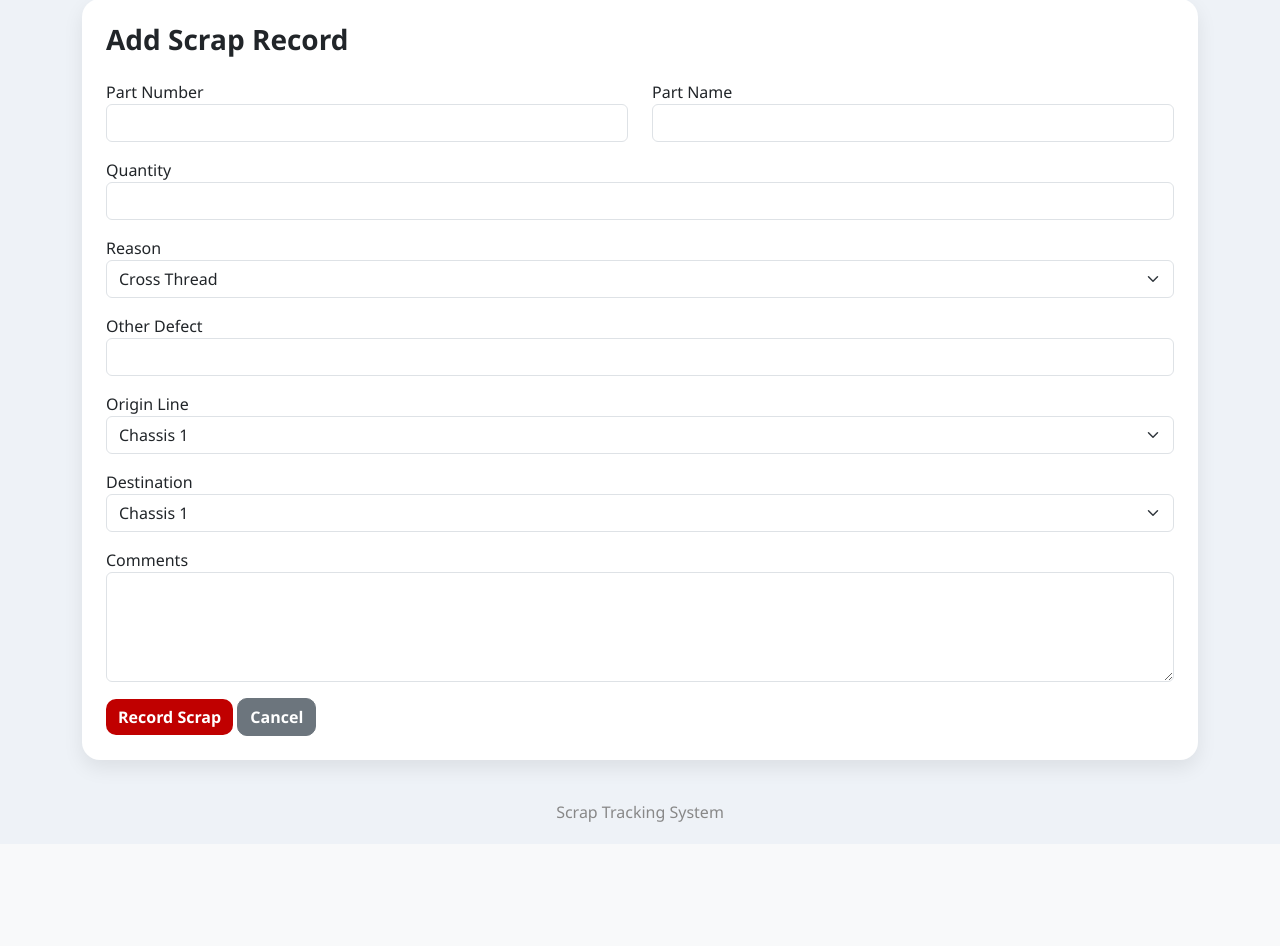
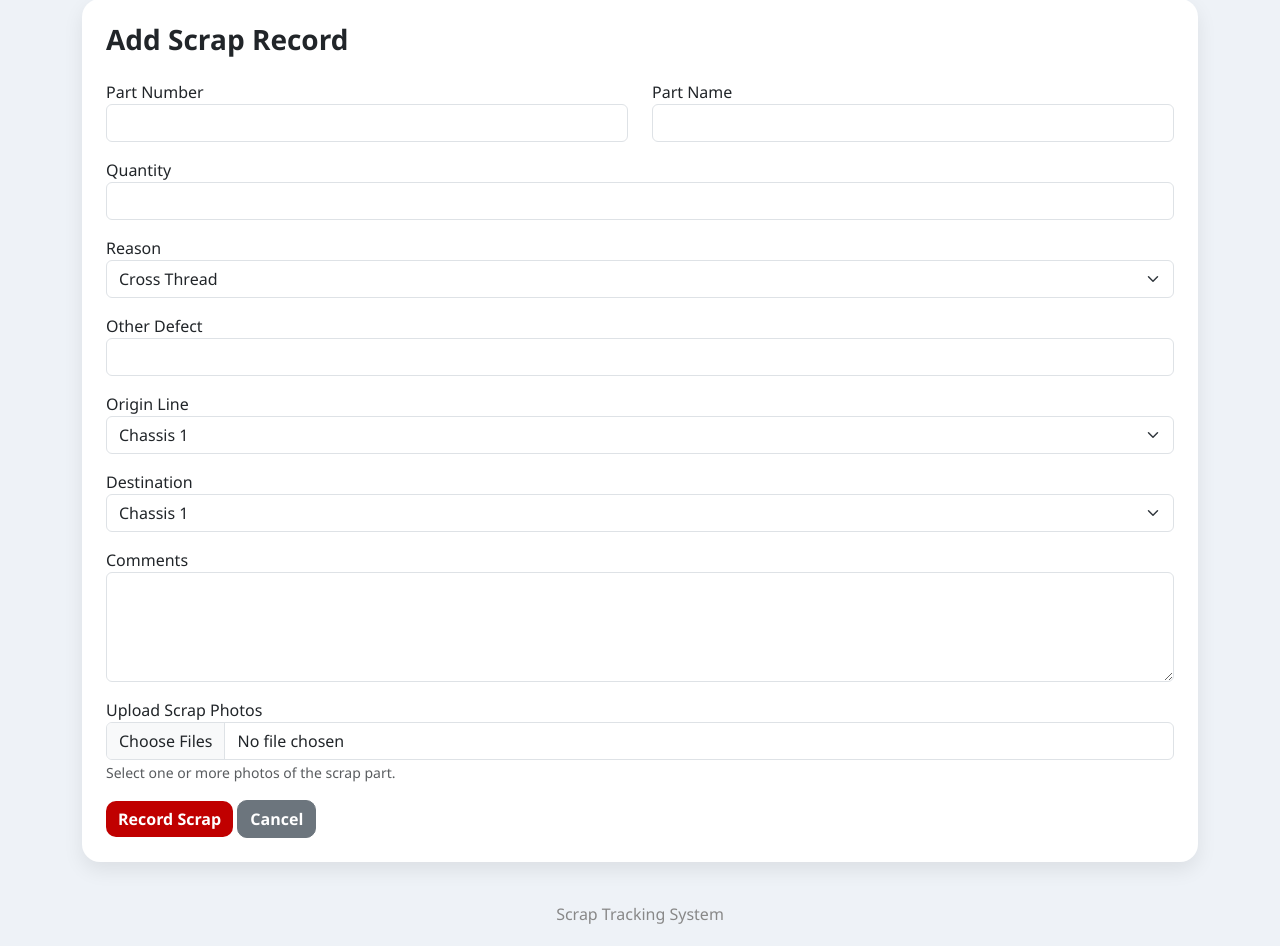
Before and after one commit to hgooders/SCRAP-TRACKER-V2, a Flask app: page /add-scrap in a window 1280 px wide. Shown: the part 85-1031 px from the top of the page. Before the commit the page ends 907 px from the top, so only its background shows below. Run offline with Flask 3, Linux system fonts and the light colour scheme; a user stored in the database is signed in; data comes from the database, SQL or seed files in the repository.

Commit message:
Update add_scrap.html

```diff
--- a/templates/add_scrap.html
+++ b/templates/add_scrap.html
@@ -8,7 +8,7 @@
         Add Scrap Record
     </h3>
 
-    <form method="POST">
+    <form method="POST" enctype="multipart/form-data">
 
         <div class="row">
 
@@ -97,6 +97,21 @@
                 class="form-control"
             ></textarea>
         </div>
+<div class="mb-3">
+    <label>Upload Scrap Photos</label>
+
+    <input
+        type="file"
+        name="photos"
+        class="form-control"
+        accept="image/*"
+        multiple
+    >
+
+    <small class="text-muted">
+        Select one or more photos of the scrap part.
+    </small>
+</div>
 
         <button class="btn btn-danger">
             Record Scrap
```
